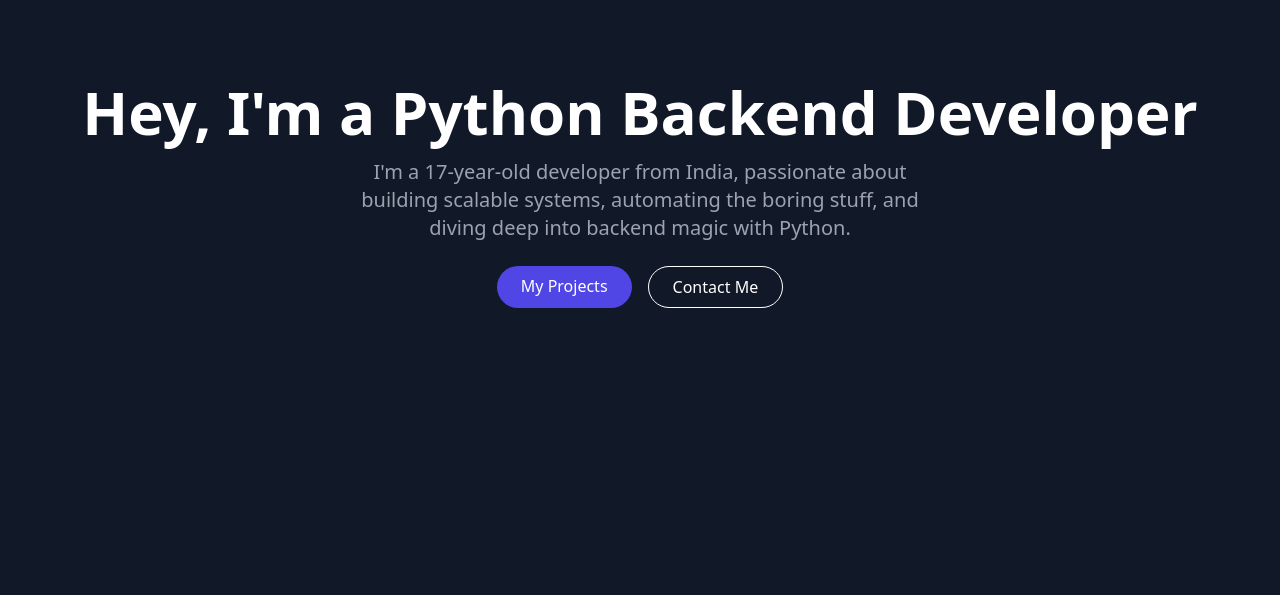
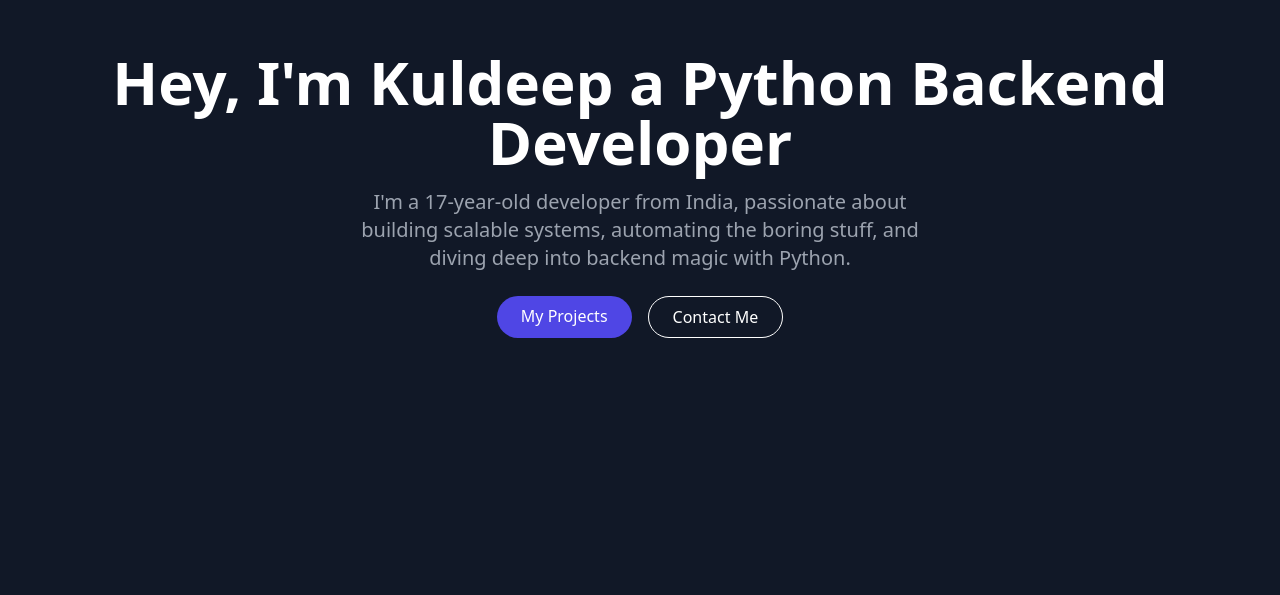
Before and after one commit to kuldeep-X97/profiler, a plain HTML site: page index.html in a window 1280 px wide. Shown: the part 205-800 px from the top of the page. Drawn offline with nearby package versions, Linux system fonts and the light colour scheme.

Commit message:
Update index.html

```diff
--- a/index.html
+++ b/index.html
@@ -6,7 +6,7 @@
 </head><body class="bg-gray-900 text-white font-sans">
   <!-- Hero Section -->
   <section class="min-h-screen flex flex-col justify-center items-center text-center px-4">
-    <h1 class="text-4xl md:text-6xl font-bold mb-4">Hey, I'm a Python Backend Developer</h1>
+    <h1 class="text-4xl md:text-6xl font-bold mb-4">Hey, I'm Kuldeep a Python Backend Developer</h1>
     <p class="text-lg md:text-xl text-gray-400 max-w-xl">I'm a 17-year-old developer from India, passionate about building scalable systems, automating the boring stuff, and diving deep into backend magic with Python.</p>
     <div class="mt-6 flex gap-4">
       <a href="#projects" class="bg-indigo-600 px-6 py-2 rounded-full text-white hover:bg-indigo-700">My Projects</a>
```
